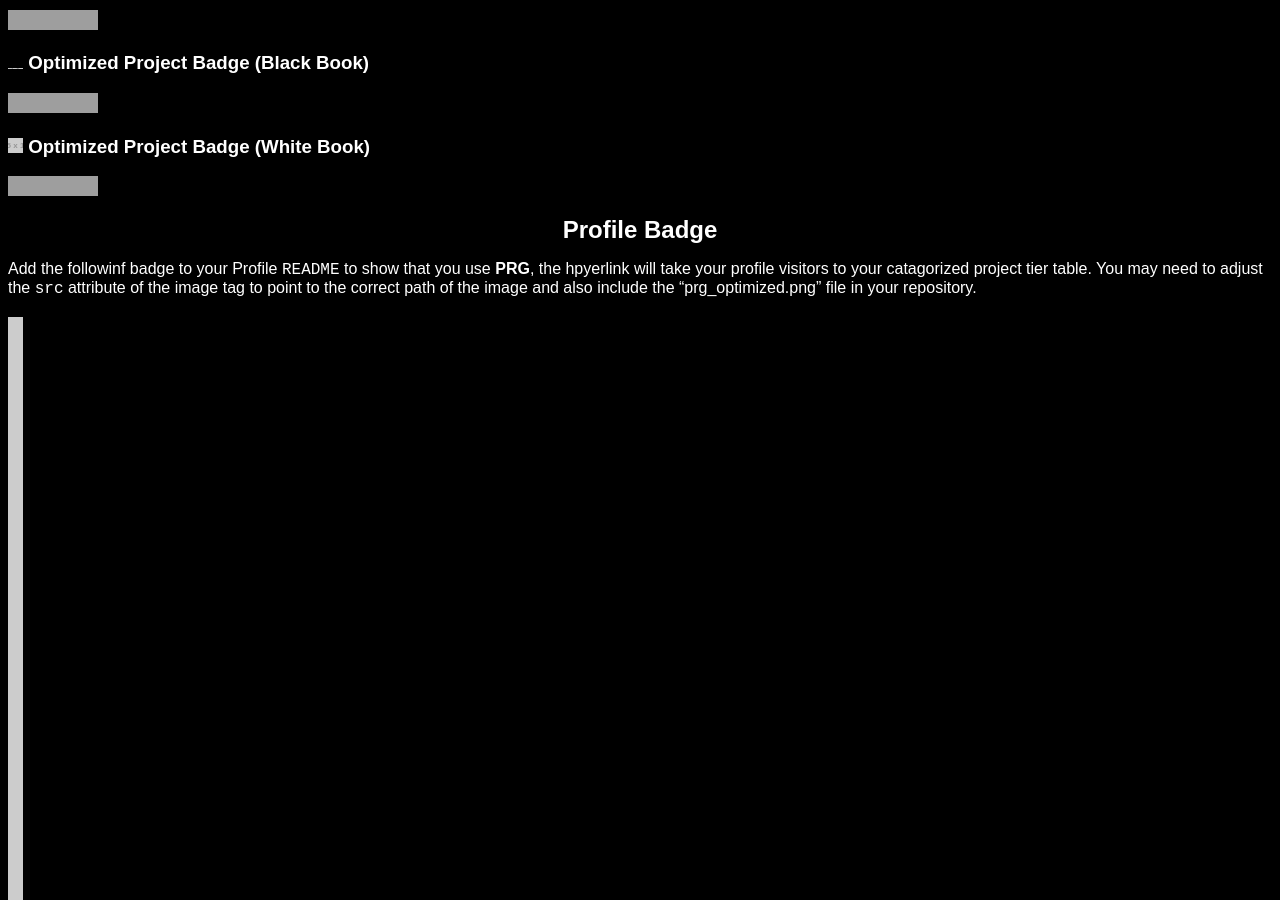
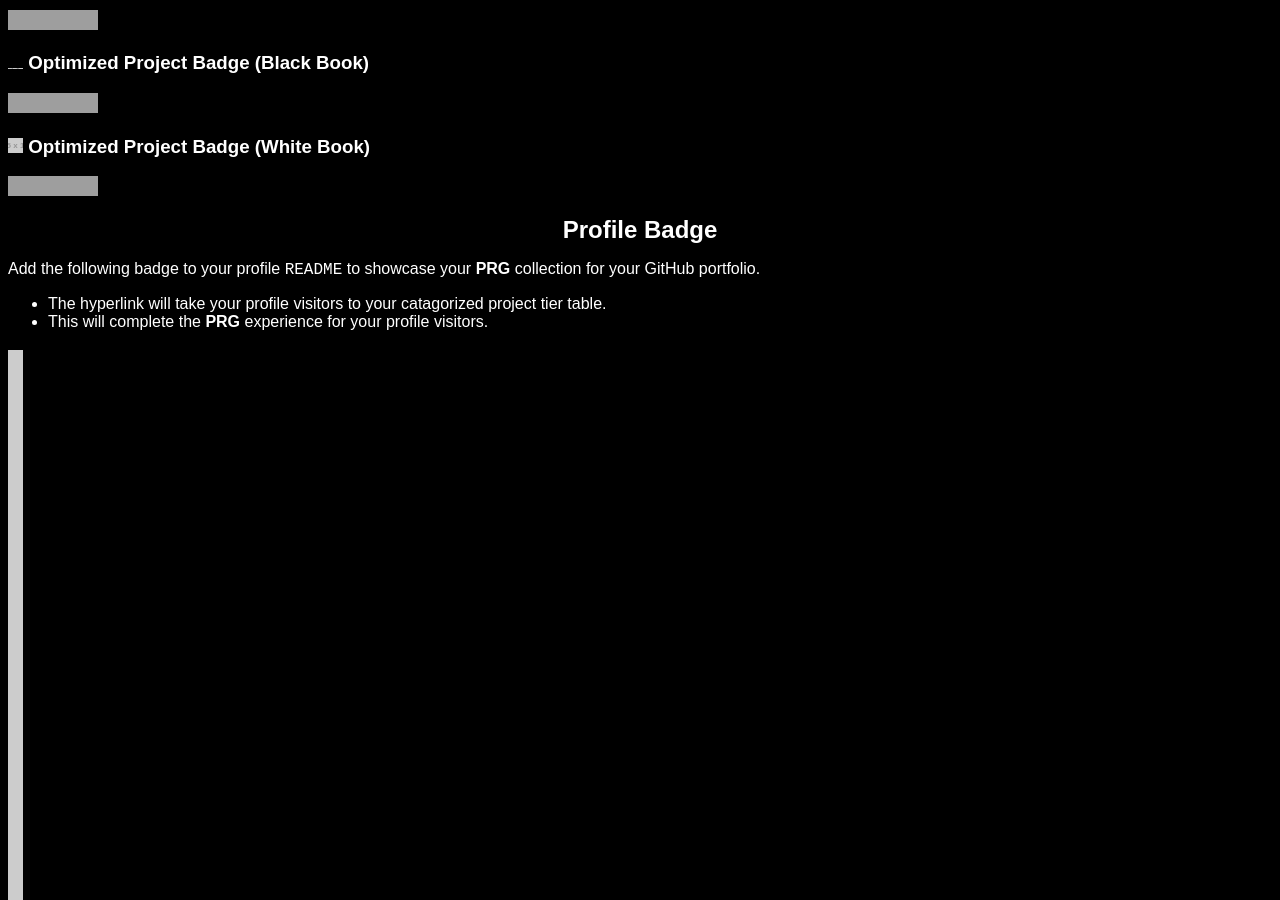
Before and after one commit to scottgriv/PRG-Personal-Repository-Guidelines, a Jekyll site: the page built from categories/badge_references.md, in a window 1280 px wide and 900 px high, scrolled down 7096 px. Built offline with Jekyll 4.4.1, drawn with Linux system fonts in a browser that asks for light colours; some web fonts are replaced; our own code applies the rules of GitHub Pages for plain Markdown files; some of the changed text lies outside the part shown; grey boxes are pictures that could not be loaded.

Commit message:
Update Project Tier Table and Badge References

```diff
--- a/categories/badge_references.md
+++ b/categories/badge_references.md
@@ -1,8 +1,8 @@
 ## Tier Badges
 
-Use this file as a template to gather and add badges to your project's `README` files.
-- Be sure to run the workflow to automatically update the badges below with your username.
-- Prior to running the workflow, update the `project_tier_table_generator.py` script's `TIER_TABLE_URL` parameter to point to your project's **PRG** website/domain.
+Use this file as a template to gather and add badges to your project `README` files.
+- Run the GitHub action workflow to automatically update the badge links to point towards your *PRG** collections website/domain.
+- To achieve this, prior to running the workflow, update the `project_tier_table_generator.py` script's `TIER_TABLE_URL` parameter.
 
 #### ![#FFD700](https://via.placeholder.com/15/FFD700/000000?text=+) Gold Tier Project Badge
 
@@ -42,10 +42,12 @@
 
 ## Profile Badge
 
-Add the followinf badge to your Profile `README` to show that you use **PRG**, the hpyerlink will take your profile visitors to your catagorized project tier table. You may need to adjust the `src` attribute of the image tag to point to the correct path of the image and also include the "prg_optimized.png" file in your repository.
+Add the following badge to your profile `README` to showcase your **PRG** collection for your GitHub portfolio.
+- The hyperlink will take your profile visitors to your catagorized project tier table.
+- This will complete the **PRG** experience for your profile visitors.
 
 ### ![#6236FF](https://via.placeholder.com/15/6236FF/000000?text=+) Profile Badge
 
 <a href="https://prgoptimized.com" target="_blank">
-    <img src="../docs/images/prg_optimized.png" alt="Optimized" width="138" height="51" />
+    <img src="https://github.com/scottgriv/PRG-Personal-Repository-Guidelines/raw/main/docs/images/prg_optimized.png" alt="Optimized" width="138" height="51" />
 </a>
```
Also changed, not shown: categories/project_tier_table.md (+1 -1 lines).
